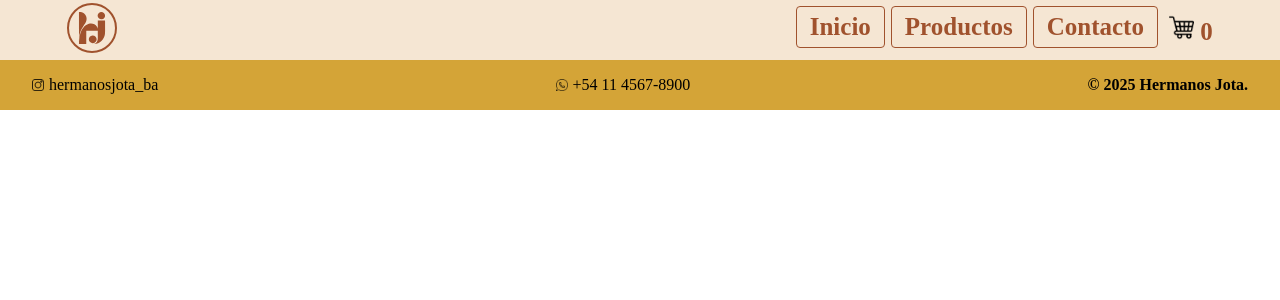
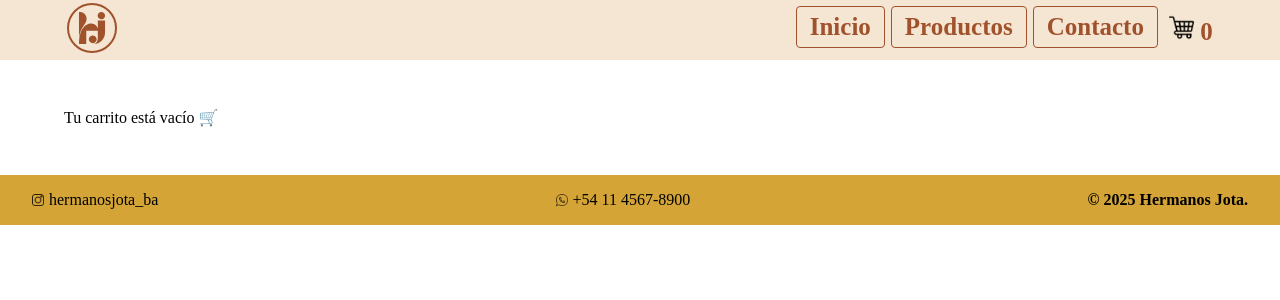
Before and after one commit to fxex/E-commerce_ITBA, a React (Vite) app in the folder client/: page /carrito in a window 1280 px wide. Shown: the top 300 px of the page. Built offline with nearby package versions, Linux system fonts and the light colour scheme.

Commit message:
Feat: Se realizo el sprint 3 y 4, se genero la pantalla de carrito y se arreglaron errores de logica

```diff
--- a/client/src/App.jsx
+++ b/client/src/App.jsx
@@ -5,12 +5,12 @@ import Inicio from './pages/Inicio'
 import Contacto from './pages/Form'
 import Productos from './pages/Productos'
 import CrearProducto from './pages/Admin/CrearProducto'
+import Carrito from "./pages/Carrito"
 
 //Componentes
 import Footer from './Componentes/Footer'
 import BarraNavegacion from './Componentes/Navbar'
 import ProductDetail from './Componentes/ProductDetail'
-
 
 function App() {
 
@@ -22,6 +22,7 @@ function App() {
         <Route path="/productos" element={<Productos />} />
         <Route path="/productos/:id" element={<ProductDetail />} />
         <Route path="/contacto" element={<Contacto />} />
+        <Route path='/carrito' element={<Carrito /> } />
         <Route path="/admin/crear-producto" element={<CrearProducto />} />
       </Routes>
       <Footer />
--- a/client/src/Componentes/ProductCard.jsx
+++ b/client/src/Componentes/ProductCard.jsx
@@ -1,16 +1,18 @@
 import { Link } from "react-router-dom";
 import "../styles/ProductCard.css";
 
-function ProductCard({ id, img, nombre, precio }) {
+function ProductCard({ id, img, nombre, precio, quantity, carrito, onRemove}) {
   return (
     <div className="card">
       <img src={img} alt={nombre} className="card_img" />
       <div className="card_body">
         <h3 className="card_title">{nombre}</h3>
         <p className="card_text">${precio}</p>
+        {quantity && <p className="card_text">stock: {quantity}</p>}
         <Link to={`/productos/${id}`}>
           <button className="card_button">Ver detalles</button>
         </Link>
+          {carrito && <button className="card_button" onClick={()=>{onRemove({id, img, nombre, precio, quantity})}}>Eliminar del carrito</button>}
       </div>
     </div>
   );
--- a/client/src/Componentes/ProductDetail.jsx
+++ b/client/src/Componentes/ProductDetail.jsx
@@ -63,7 +63,10 @@ function ProductDetail() {
       <p className="ProductDetail_text">Tamaño: {tamaño}</p>
       <button
         className="ProductDetail_boton"
-        onClick={() => agregar_producto(producto)}
+        onClick={() => {
+          agregar_producto(producto)
+
+        }}
       >
         Añadir al carrito
       </button>
--- a/client/src/context/CartContext.jsx
+++ b/client/src/context/CartContext.jsx
@@ -25,7 +25,7 @@ export const CartProvider = ({children}) =>{
     }
 
     const eliminar_producto = (producto) =>{
-        setCarrito(prevItems => prevItems.filter(item => item._id !== producto.id));
+        setCarrito(prevItems => prevItems.filter(item => item._id !== producto._id));
     }
 
     const vaciar_carrito = () =>{
--- a/client/src/pages/Carrito.jsx
+++ b/client/src/pages/Carrito.jsx
@@ -1,28 +1,31 @@
 import { Link } from "react-router-dom";
 import ProductCard from "../Componentes/ProductCard.jsx";
 import "../styles/VistaProducto.css";
+import { useContext } from "react";
+import { CartContext } from "../context/CartContext.jsx";
 
-function Carrito({ productos, eliminarDelCarrito }) {
-
+function Carrito() {
+  const {carrito, eliminar_producto} = useContext(CartContext)
 
 
 
   return (
 
     <div className="vista_productos">
-      {productos.length === 0 ? (
+      {carrito.length === 0 ? (
         <p>Tu carrito está vacío 🛒</p>
       ) : (
-        productos.map((item) => (
+        carrito.map((item) => (
           <div key={item._id} className="producto_card">
             <ProductCard
               id={item._id}
               img={`${item.imagenURL}`}
               nombre={item.nombre}
               precio={item.precio}
-              onRemove={() => eliminarDelCarrito(item._id)}
+              quantity={item.quantity}
+              carrito={true}
+              onRemove={() => eliminar_producto(item)}
             />
-
           </div>
       ))
     )}
```
